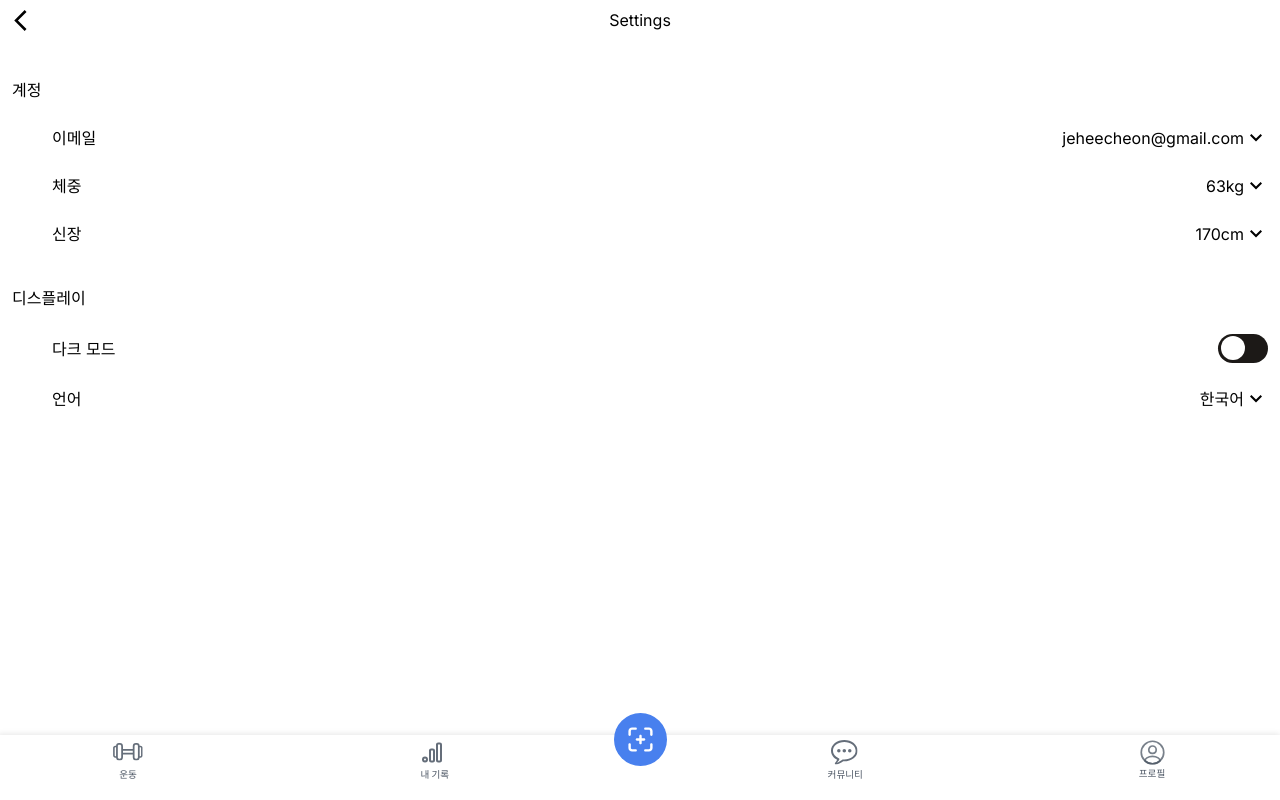
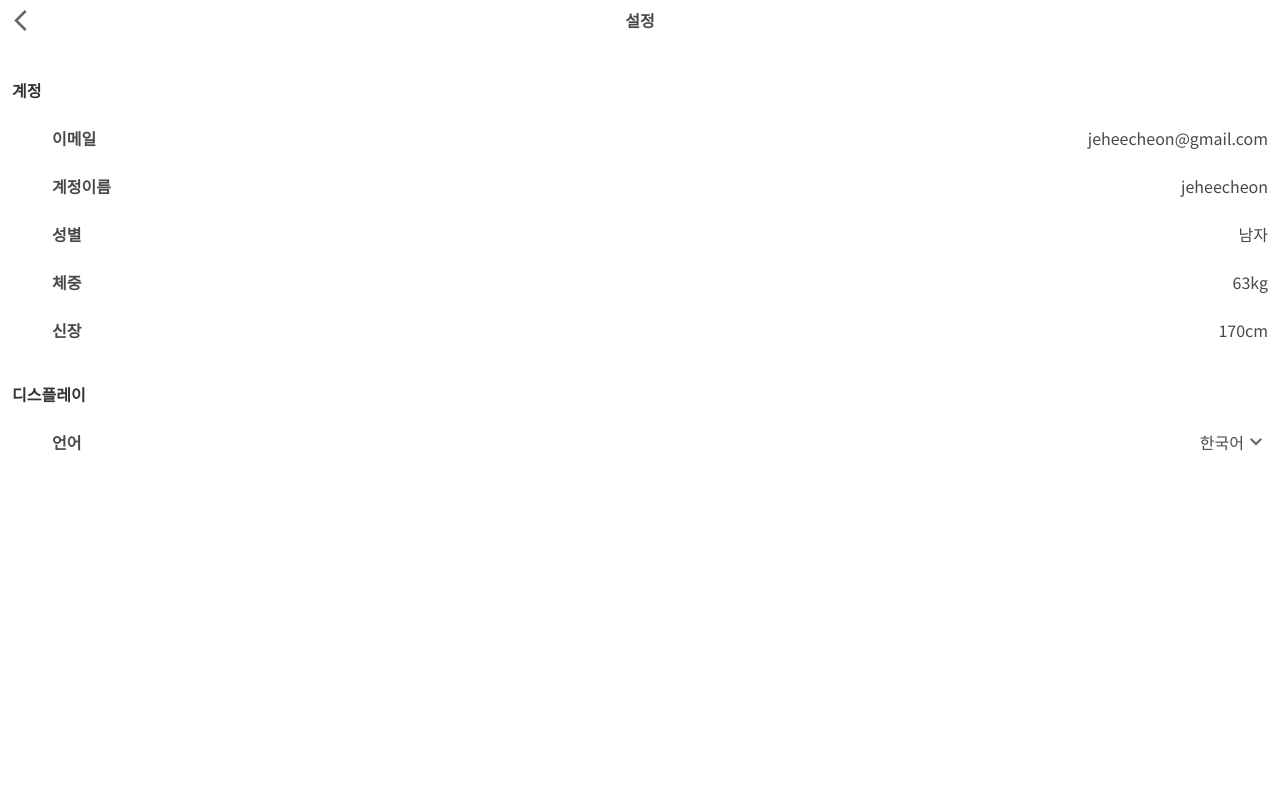
Before and after one commit to MJUZzang/muckGYMma, a Next.js app in the folder projects/fe/: page /settings in a window 1280 px wide. Built offline with nearby package versions, Linux system fonts and the light colour scheme.

Commit message:
feat: 테스트

```diff
--- a/projects/fe/app/_components/NavBar.tsx
+++ b/projects/fe/app/_components/NavBar.tsx
@@ -12,7 +12,14 @@ import { Noto_Sans_KR } from "next/font/google";
 
 const notoSansKr = Noto_Sans_KR({ subsets: ["latin"] });
 
-const excepts = ["/initial-setup", "/plan-info", "/food-info", "/plan", "/prediction"];
+const excepts = [
+    "/initial-setup",
+    "/plan-info",
+    "/food-info",
+    "/plan",
+    "/prediction",
+    "/settings",
+];
 
 const NavBar = () => {
     const pathname = usePathname();
--- a/projects/fe/app/layout.tsx
+++ b/projects/fe/app/layout.tsx
@@ -147,13 +147,13 @@ export default function RootLayout({
             <body
                 className={`max-h-[100dvh] bg-app-bg ${inter.className} dark:text-white`}
             >
-                <StoreProvider>
-                    <InitialLoad>
+                <InitialLoad>
+                    <StoreProvider>
                         <div className="overflow-hidden">{children}</div>
                         <NavBar />
                         <DarkMode />
-                    </InitialLoad>
-                </StoreProvider>
+                    </StoreProvider>
+                </InitialLoad>
             </body>
         </html>
     );
--- a/projects/fe/app/profile/food/page.tsx
+++ b/projects/fe/app/profile/food/page.tsx
@@ -1,4 +1,6 @@
-import React from "react";
+"use client";
+
+import React, { use } from "react";
 
 import img1 from "@/_images/닭갈비.jpg";
 import img2 from "@/_images/삼겹살.jpg";
@@ -12,6 +14,7 @@ import { Jua, Noto_Sans_KR, Dosis } from "next/font/google";
 import NavigateNext from "@/_images/NavigateNext";
 import Link from "next/link";
 import CheckMark from "@/_images/CheckMark";
+import { backendUrl } from "@/_utils/urls";
 
 const dummyData = [
     {
@@ -56,6 +59,27 @@ const dosis = Dosis({
 });
 
 function Page() {
+    use(
+        fetch(`${backendUrl}/api/foods/eaten`, {
+            method: "GET",
+            credentials: "include",
+            cache: "no-store",
+        })
+            .then((res) => {
+                if (res.ok) {
+                    return res.json();
+                } else {
+                    throw new Error("Server responded with an error");
+                }
+            })
+            .then((data) => {
+                console.log(data);
+            })
+            .catch((err) => {
+                console.error(err);
+            })
+    );
+
     return (
         <>
             <p className="flex items-center mx-3 gap-1 px-3 rounded-lg py-2 bg-app-blue bg-opacity-20 backdrop-blur-lg text-black/80 font-semibold text-[14px] mt-3 mb-3">
--- a/projects/fe/app/profile/layout.tsx
+++ b/projects/fe/app/profile/layout.tsx
@@ -1,6 +1,6 @@
 "use client";
 
-import React, { useEffect } from "react";
+import React, { use, useEffect } from "react";
 import Image from "next/image";
 import exampleImage from "@/_images/pooh.jpg";
 import FoodPicture from "@/_components/FoodPicture";
@@ -46,11 +46,11 @@ const Page = ({
                         size={25}
                     />
 
-                    <div className="w-[27px] lg:w-[30px] gap-[4px] flex flex-col cursor-pointer">
-                        <div className="w-full h-[2.5px] lg:h-[2.7px] bg-app-font-4 rounded-full" />
-                        <div className="w-full h-[2.5px] lg:h-[2.7px] bg-app-font-4 rounded-full" />
-                        <div className="w-full h-[2.5px] lg:h-[2.7px] bg-app-font-4 rounded-full" />
-                    </div>
+                    <Link href="/settings" className="w-[27px] lg:w-[30px] h-fit gap-[4px] flex flex-col cursor-pointer">
+                        <div className="w-full h-[3px] lg:h-[2.7px] bg-app-font-4 rounded-full" />
+                        <div className="w-full h-[3px] lg:h-[2.7px] bg-app-font-4 rounded-full" />
+                        <div className="w-full h-[3px] lg:h-[2.7px] bg-app-font-4 rounded-full" />
+                    </Link>
                 </div>
             </div>
 
--- /dev/null
+++ b/projects/fe/app/profile/loading.tsx
@@ -0,0 +1,5 @@
+
+export default function Loading() {
+    console.log("Loading");
+    return <p className="text-red-500">Loading</p>;
+}
--- a/projects/fe/app/profile/posts/page.tsx
+++ b/projects/fe/app/profile/posts/page.tsx
@@ -1,5 +1,5 @@
 import Image from "next/image";
-import React from "react";
+import React, { use } from "react";
 import exampleImage from "@/_images/pooh.jpg";
 import Post from "@/community/following/_components/Post";
 
--- a/projects/fe/app/settings/_components/SettingElement.tsx
+++ b/projects/fe/app/settings/_components/SettingElement.tsx
@@ -8,8 +8,8 @@ interface SettingElementProps {
 const SettingElement: React.FC<SettingElementProps> = (props) => {
     return (
         <div className="py-3 flex flex-row justify-between items-center ">
-            <p>{props.title}</p>
-            <div className="flex flex-row items-center">{props.children}</div>
+            <p className="text-app-font-3 font-semibold">{props.title}</p>
+            <div className="flex flex-row items-center text-app-font-3 fill-app-font-4">{props.children}</div>
         </div>
     );
 };
--- a/projects/fe/app/settings/_components/SettingsGroup.tsx
+++ b/projects/fe/app/settings/_components/SettingsGroup.tsx
@@ -8,10 +8,10 @@ interface SettingsGroupProps {
 const SettingsGroup: React.FC<SettingsGroupProps> = (props) => {
     return (
         <>
-            <p className="pt-7 pb-3 text-black dark:text-white">
+            <p className="pt-7 pb-3 text-app-font-2 font-semibold">
                 {props.title}
             </p>
-            <div className="pl-10 text-black dark:text-white">
+            <div className="pl-10 text-app-font-3">
                 {props.children}
             </div>
         </>
--- a/projects/fe/app/settings/page.tsx
+++ b/projects/fe/app/settings/page.tsx
@@ -6,8 +6,16 @@ import ArrowDown from "@/_images/ArrowDown";
 import ToggleSwitch from "@/_components/ToggleSwitch";
 import SettingsGroup from "@/settings/_components/SettingsGroup";
 import SettingElement from "@/settings/_components/SettingElement";
+import { Noto_Sans_KR } from "next/font/google";
+import Link from "next/link";
+import { useRouter } from "next/navigation";
+
+const notoSansKr = Noto_Sans_KR({
+    subsets: ["latin"],
+});
 
 const Settings = () => {
+    const router = useRouter();
     const [darkMode, setDarkMode] = useState(false);
 
     useEffect(() => {
@@ -30,10 +38,17 @@ const Settings = () => {
     }, [darkMode]);
 
     return (
-        <main className="absolute w-screen h-screen bg-[#ffffff] dark:bg-[#050505]">
+        <main
+            className={`bg-app-bg ${notoSansKr.className} animate-page-enter`}
+        >
             <header className="fixed w-full text-center py-2">
-                <ArrowBack className="absolute dark:fill-white left-2" />
-                <p className="text-black dark:text-white">Settings</p>
+                <ArrowBack
+                    className="absolute fill-app-font-4 left-2 cursor-pointer"
+                    onClick={() => {
+                        router.back();
+                    }}
+                />
+                <p className="text-app-font-3 font-semibold">설정</p>
             </header>
             {/* Spacer */}
             <div className="w-[1px] h-[50px]" />
@@ -42,22 +57,32 @@ const Settings = () => {
                 <SettingsGroup title="계정">
                     <SettingElement title="이메일">
                         <p>jeheecheon@gmail.com</p>
-                        <ArrowDown className="dark:fill-white" />
+                        {/* <ArrowDown /> */}
+                    </SettingElement>
+
+                    <SettingElement title="계정이름">
+                        <p>jeheecheon</p>
+                        {/* <ArrowDown /> */}
+                    </SettingElement>
+
+                    <SettingElement title="성별">
+                        <p>남자</p>
+                        {/* <ArrowDown /> */}
                     </SettingElement>
 
                     <SettingElement title="체중">
                         <p>63kg</p>
-                        <ArrowDown className="dark:fill-white" />
+                        {/* <ArrowDown /> */}
                     </SettingElement>
 
                     <SettingElement title="신장">
                         <p>170cm</p>
-                        <ArrowDown className="dark:fill-white" />
+                        {/* <ArrowDown /> */}
                     </SettingElement>
                 </SettingsGroup>
 
                 <SettingsGroup title="디스플레이">
-                    <SettingElement title="다크 모드">
+                    {/* <SettingElement title="다크 모드">
                         <ToggleSwitch
                             onClick={() => {
                                 setDarkMode(!darkMode);
@@ -78,11 +103,11 @@ const Settings = () => {
                                 }
                             }}
                         />
-                    </SettingElement>
+                    </SettingElement> */}
 
                     <SettingElement title="언어">
                         <p>한국어</p>
-                        <ArrowDown className="dark:fill-white" />
+                        <ArrowDown className="fill-app-font-4" />
                     </SettingElement>
                 </SettingsGroup>
             </div>
--- a/projects/fe/app/sign-in/page.tsx
+++ b/projects/fe/app/sign-in/page.tsx
@@ -47,11 +47,11 @@ const page = () => {
                 <div className="h-1/2 flex flex-col justify-between">
                     <div>
                         <div className="flex items-center gap-4 mt-6 mb-6">
-                            <div className="w-full border-t-2 border-app-font-5" />
+                            <div className="w-full border-t-[1px] border-app-font-5" />
                             <p className="text-app-font-5 text-xs text-nowrap">
                                 로그인 & 회원가입
                             </p>
-                            <div className="w-full border-t-2 border-app-font-5" />
+                            <div className="w-full border-t-[1px] border-app-font-5" />
                         </div>
                         <div className="space-y-4">
                             <KakaoLoginButton />
--- a/projects/fe/app/workout/layout.tsx
+++ b/projects/fe/app/workout/layout.tsx
@@ -89,8 +89,10 @@ const WorkoutLayout: React.FC<WorkoutLayoutProps> = (props) => {
                         </div>
                     </div>
 
-                    <div className="bg-app-bg-4 px-4 py-5 pb-8 rounded-t-[35px] rounded-b-[55px] backdrop-blur-lg w-full max-w-[350px] hover:animate-pulse
-                        text-app-font-2">
+                    <div
+                        className="bg-app-bg-4 px-4 py-5 pb-8 rounded-t-[35px] rounded-b-[55px] backdrop-blur-lg w-full max-w-[350px] hover:animate-pulse
+                        text-app-font-2"
+                    >
                         <div className="w-fit mx-auto">
                             <div className="w-fit">
                                 <div
```
Also changed, not shown: 1 other file (tests, documents, lock files or other folders).
